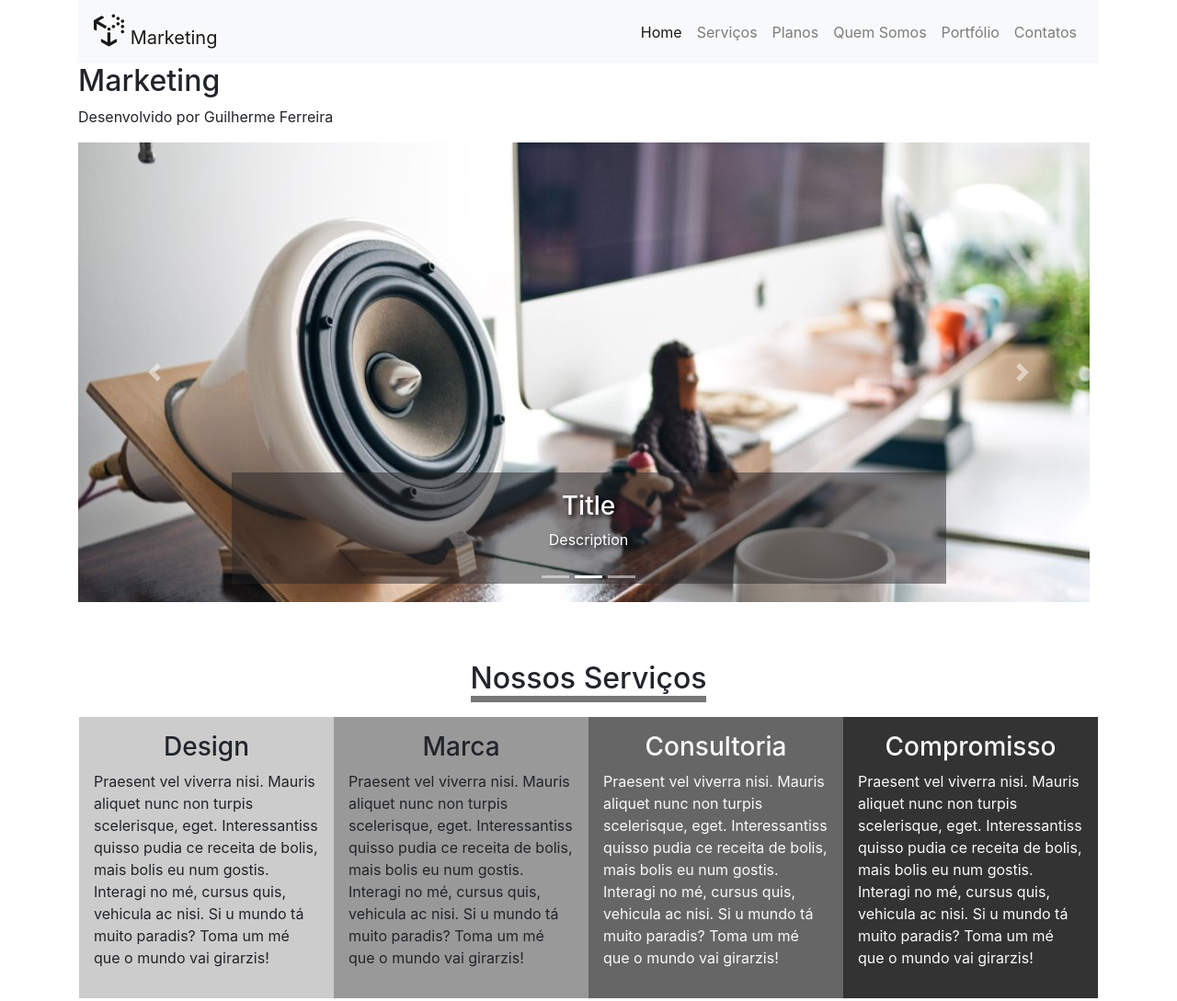
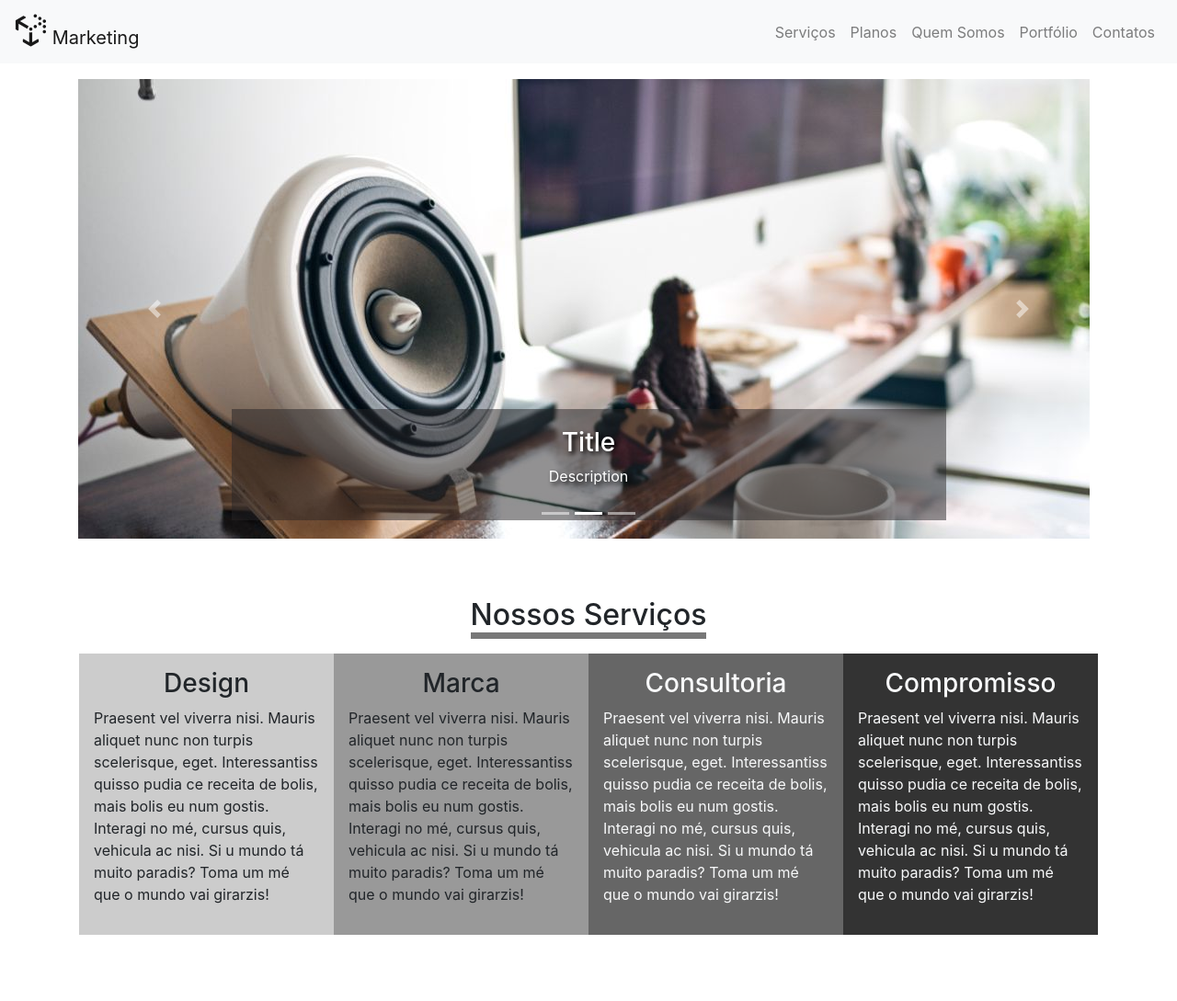
Before and after one commit to luiz002-exe/portizin, a plain HTML site: page index.html in a window 1280 px wide. Shown: the top 1089 px of the page at 92% size. Drawn offline with nearby package versions, Linux system fonts and the light colour scheme; no server answers.

Commit message:
correção de bug

```diff
--- a/index.html
+++ b/index.html
@@ -24,7 +24,7 @@
     <!-- container da grade de layout -->
     <div class="container">
         <!-- barra de navegação -->
-    <nav class="navbar navbar-expand-sm navbar-light bg-light">
+    <nav class="navbar navbar-expand-sm navbar-light bg-light fixed-top">
         <a class="navbar-brand" href="#"><i class="fab fa-uncharted fa-2x"></i>  Marketing</a>
         <button class="navbar-toggler d-lg-none" type="button" data-toggle="collapse" data-target="#collapsibleNavId" aria-controls="collapsibleNavId"
             aria-expanded="false" aria-label="Toggle navigation">
@@ -32,9 +32,9 @@
         </button>
         <div class="collapse navbar-collapse" id="collapsibleNavId">
             <ul class="navbar-nav ml-auto mt-2 mt-lg-0">
-                <li class="nav-item active">
-                    <a class="nav-link" href="#">Home <span class="sr-only">(current)</span></a>
-                </li>
+                <!-- <li class="nav-item active"> -->
+                    <!-- <a class="nav-link" href="#">Home <span class="sr-only">(current)</span></a> -->
+                <!-- </li> -->
                 <li class="nav-item">
                     <a class="nav-link rolagem" href="#servicos" >Serviços</a>
                 </li>
```
